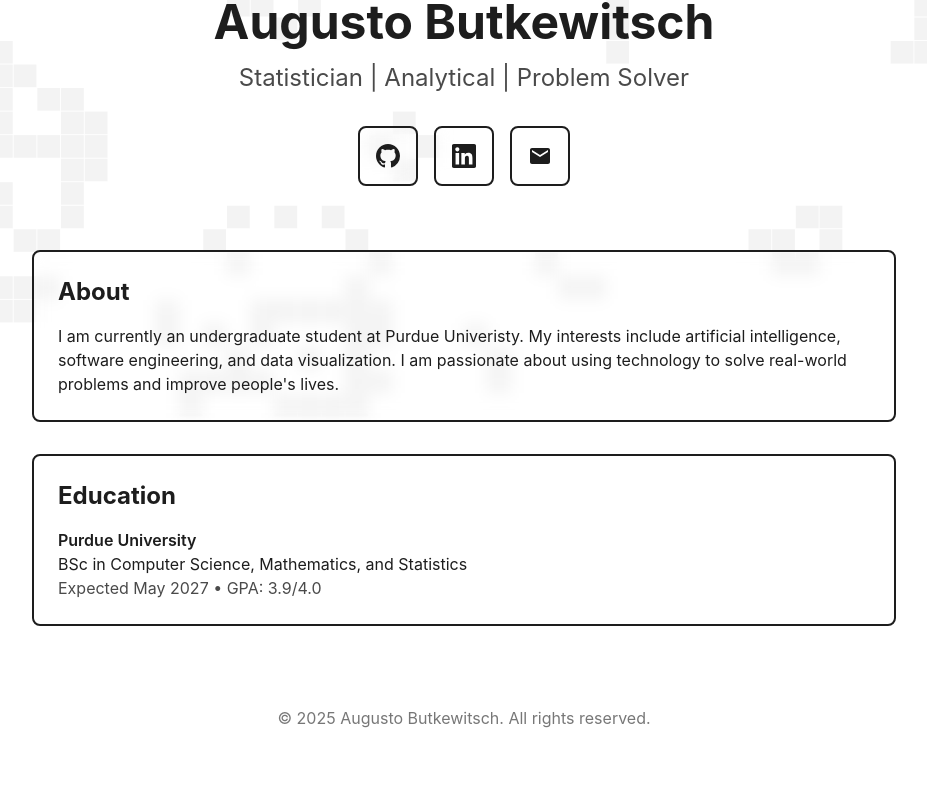
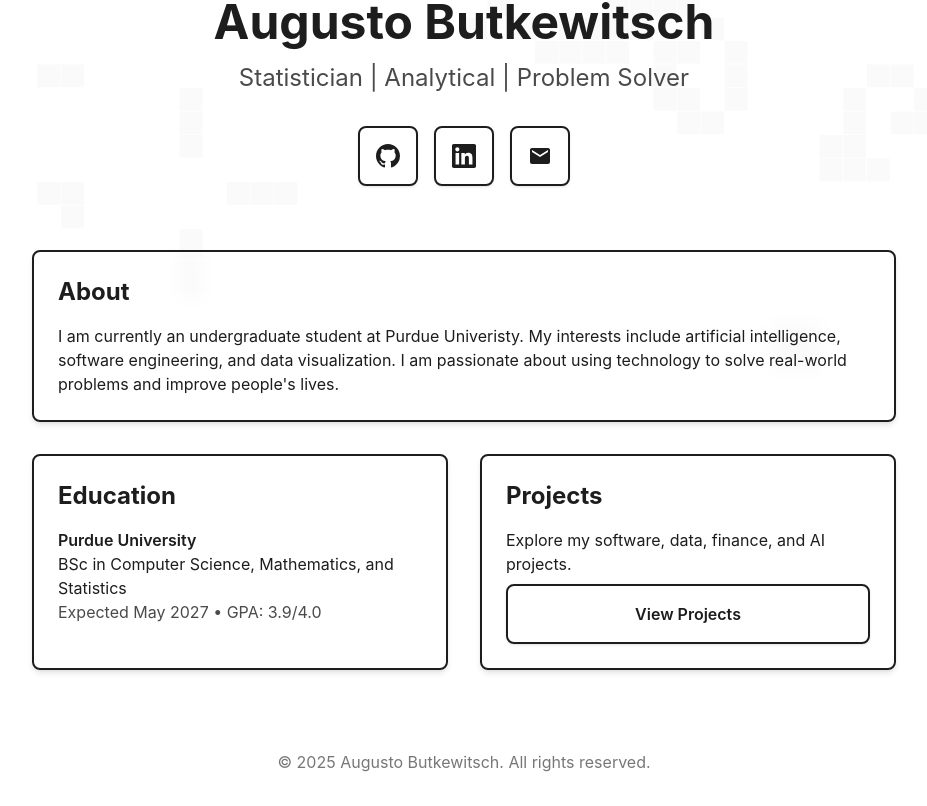
Before and after one commit to augustocgb/portfolio, a Next.js app: page / in a window 1280 px wide. Shown: the part 359-1165 px from the top of the page, without its empty margins (176-1103 px from the left). Before the commit the page ends 1121 px from the top, so only its background shows below. Built offline with nearby package versions, Linux system fonts and the light colour scheme.

Commit message:
Added projects link to main page
+ cleaned up background and card opacity

```diff
--- a/app/components/Button.tsx
+++ b/app/components/Button.tsx
@@ -2,17 +2,18 @@ interface ButtonProps {
   href: string;
   icon: React.ReactNode;
   label: string;
+  openInNewTab?: boolean;
 }
 
-export function Button({ href, icon, label }: ButtonProps) {
+export function Button({ href, icon, label, openInNewTab = true }: ButtonProps) {
   return (
     <a
       href={href}
-      className="group bg-bg-primary/30 backdrop-blur-sm border-2 border-[--text-secondary] rounded-lg p-4
-           hover:bg-[--secondary] hover:text-white hover:shadow-lg hover:scale-105 hover:opacity-100 transition-all duration-200 flex items-center justify-center relative overflow-visible"
+      className="group bg-bg-primary/80 backdrop-blur-sm border-2 border-[--text-secondary] rounded-lg p-4
+           hover:bg-[--secondary] hover:text-white hover:shadow-lg hover:scale-105 hover:opacity-100 transition-all duration-200 flex items-center justify-center relative overflow-visible shadow-sm"
       style={{ transition: 'all var(--transition)' }}
-      target="_blank"
-      rel="noopener noreferrer"
+      target={openInNewTab ? "_blank" : undefined}
+      rel={openInNewTab ? "noopener noreferrer" : undefined}
       aria-label={label}
     >
       <span className="[&>*]:transition-none z-10 text-[--text-primary]">
--- a/app/components/Card.tsx
+++ b/app/components/Card.tsx
@@ -1,12 +1,22 @@
+import Link from 'next/link';
+
 interface CardProps {
   children: React.ReactNode;
   className?: string;
+  href?: string;
 }
 
-export function Card({ children, className = '' }: CardProps) {
-  return (
-    <div className={`bg-bg-primary/30 backdrop-blur-sm border-2 border-[--text-secondary] rounded-lg p-6 ${className}`}>
+export function Card({ children, className = '', href }: CardProps) {
+  const content = (
+    <div className={`bg-[--bg-primary]/60 backdrop-blur-sm border-2 border-[--text-secondary] rounded-lg p-6 shadow-md ${className}`}>
       {children}
     </div>
   );
+  return href ? (
+    <Link href={href} className="block">
+      {content}
+    </Link>
+  ) : (
+    content
+  );
 }
--- a/app/components/GameOfLifeBackground.tsx
+++ b/app/components/GameOfLifeBackground.tsx
@@ -7,7 +7,7 @@ const TICK_MS = 180
 
 function randomGrid(width: number, height: number): number[][] {
   return Array(height).fill(0).map(() =>
-    Array(width).fill(0).map(() => Math.random() > 0.7 ? 1 : 0)
+    Array(width).fill(0).map(() => Math.random() > 0.85 ? 1 : 0)
   )
 }
 
--- a/app/global.css
+++ b/app/global.css
@@ -5,7 +5,7 @@
   --bg-secondary: #f5f5f5;
   --text-primary: #1d1d1d;
   --text-secondary: #666666;
-  --cell-alive: #f3f3f3;
+  --cell-alive: #fafafa;
   --cell-dead: #ffffff;
   --accent: #47a3f3;
   --transition: 0.3s ease;
--- a/app/page.tsx
+++ b/app/page.tsx
@@ -60,14 +60,35 @@ export default function HomePage() {
           </p>
         </Card>
 
+      <div className="grid gap-8 md:grid-cols-2">
         <Card>
-            <h2 className="text-2xl font-bold mb-4">Education</h2>
+          <h2 className="text-2xl font-bold mb-4">Education</h2>
+          <div className="animate-fade-up">
+            <h3 className="font-semibold">Purdue University</h3>
+            <p>BSc in Computer Science, Mathematics, and Statistics</p>
+            <p className="opacity-80">Expected May 2027 • GPA: 3.9/4.0</p>
+          </div>
+        </Card>
+
+        <Card>
+          <h2 className="text-2xl font-bold mb-4">Projects</h2>
             <div className="animate-fade-up">
-              <h3 className="font-semibold">Purdue University</h3>
-              <p>BSc in Computer Science, Mathematics, and Statistics</p>
-              <p className="opacity-80">Expected May 2027 • GPA: 3.9/4.0</p>
+            <p>Explore my software, data, finance, and AI projects.</p>
+            <div className="h-2" />
+                <div className="justify-center">
+                  <Button
+                  href="/projects"
+                  label="View Projects"
+                  icon={
+                  <span className="font-semibold text-[--text-primary]">View Projects</span>
+                  }
+                  openInNewTab={false}
+                />
+                </div>
             </div>
-          </Card>
+        </Card>
+
+        </div>
       </div>
     </div>
   )
--- a/app/projects/page.tsx
+++ b/app/projects/page.tsx
@@ -175,7 +175,7 @@ export default function ProjectsPage() {
 					placeholder="Search projects..."
 					value={search}
 					onChange={e => setSearch(e.target.value)}
-					className="px-3 py-2 rounded border-2 border-[--text-secondary]/20 bg-[--bg-secondary] text-[--text-primary] focus:outline-none focus:ring-2 focus:ring-accent/40 min-w-[220px] w-full"
+					className="px-3 py-2 rounded border-2 border-[--text-secondary]/20 bg-[--bg-secondary] text-[--text-primary] focus:outline-none focus:ring-2 focus:ring-accent/40 min-w-[220px] w-full shadow-md"
 				/>
 
 				<div className="flex flex-wrap gap-4 items-center justify-center w-full">
```
